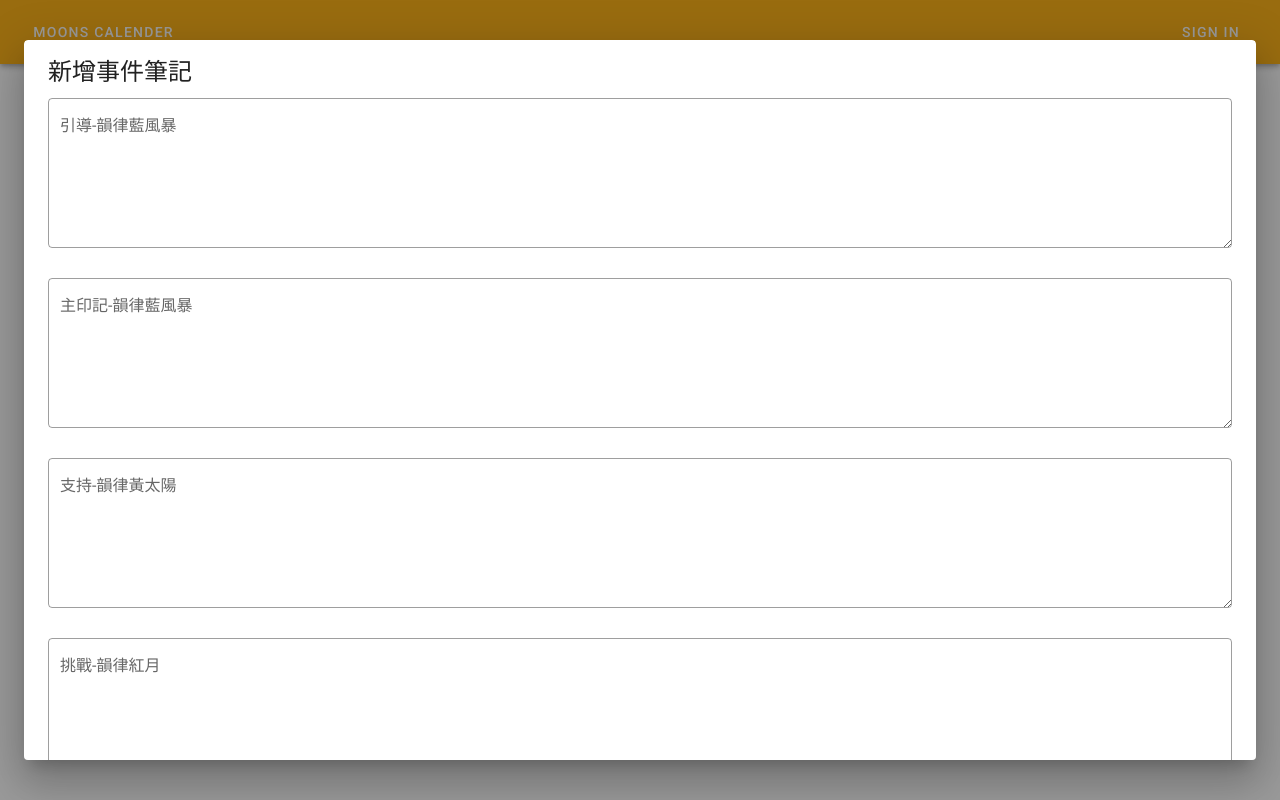
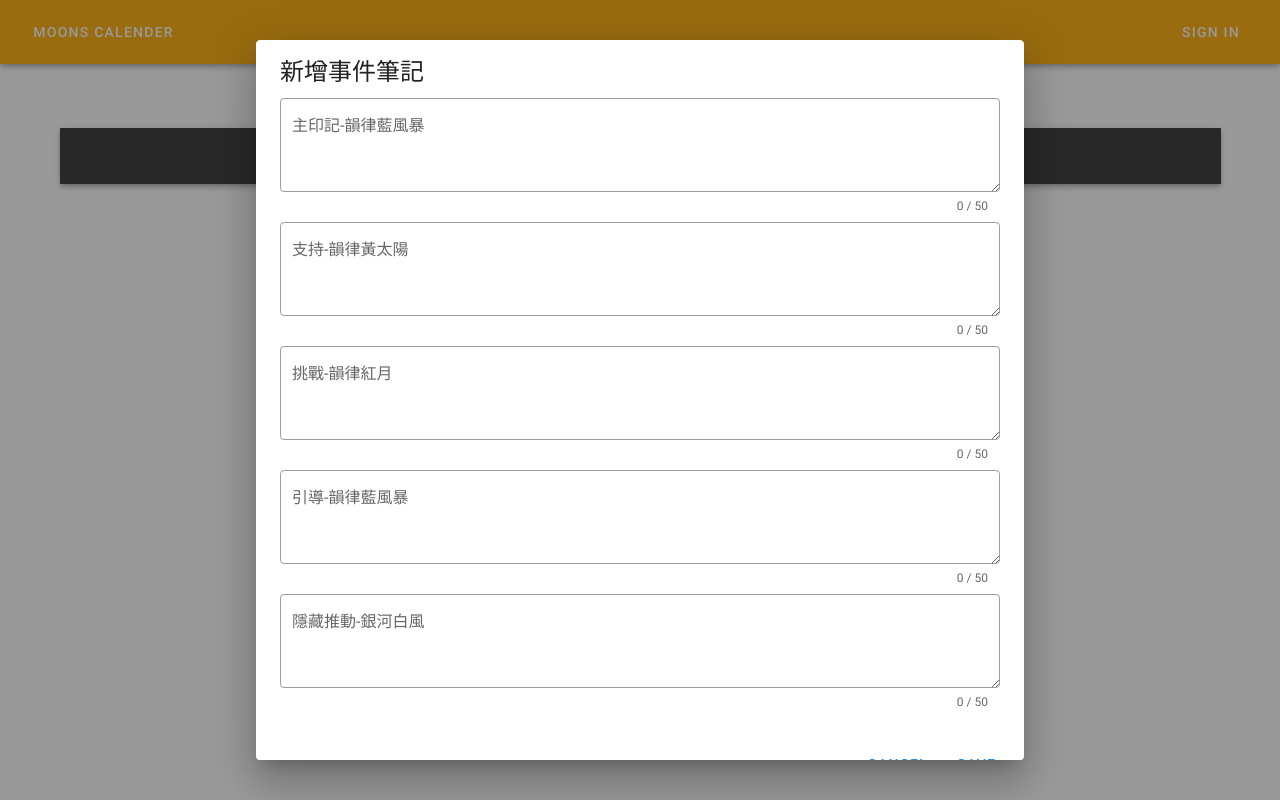
Before and after one commit to faytw/notes-my-daliy-kin, a Vue app: page / in a window 1280 px wide. Both pictures are taken after a click on the button "筆記". Built offline with nearby package versions, Linux system fonts and the light colour scheme.

Commit message:
add counter and modify item in note

```diff
--- a/src/components/Today.vue
+++ b/src/components/Today.vue
@@ -11,7 +11,7 @@
           v-model="pageNav"
           dark
         >
-          <v-btn value="notes" @click="noteDialog=true">
+          <v-btn value="notes" @click="handleNotesDialog('open')">
             <span v-t="`nav.notes`"></span>
             <v-icon>mdi-pen-plus</v-icon>
           </v-btn>
@@ -23,7 +23,7 @@
       </v-col>
     </v-row>
     <v-row justify="center">
-      <v-dialog v-model="noteDialog" persistent max-width="100%">
+      <v-dialog v-model="noteDialog" persistent max-width="60%">
         <v-card>
           <v-card-title class="headline">新增事件筆記</v-card-title>
           <v-card-text>
@@ -32,15 +32,18 @@
               :key="column.kin"
               outlined
               :label="column.title"
-              @input="(value) => addNotes(value, column.kin)"
+              rows="3"
+              :hint="column.hint"
+              counter="50"
+              @input="(value) => addNewNotes(value, column.kin)"
             />
           </v-card-text>
           <v-card-actions>
             <v-spacer></v-spacer>
-            <v-btn color="blue darken-1" text @click="noteDialog = false">
+            <v-btn color="blue darken-1" text @click="handleNotesDialog('close')">
               <span>Cancel</span>
             </v-btn>
-            <v-btn color="blue darken-1" text @click="noteDialog = false">
+            <v-btn color="blue darken-1" text @click="handleNotesDialog('close')">
               <span>Save</span>
             </v-btn>
           </v-card-actions>
@@ -53,11 +56,11 @@
         cols="10">
         <div
           class="square"
-          v-for='(item, index) in initData'
+          v-for='(item, index) in displayData'
           :key='index'
           :data-mc='item.position'
-          :data-now='item.now'
           :data-bgColor='item.color'
+          :data-now='item.positionNow'
         >
           <div class="text-center" v-if='item.toneText'>{{ $t(`toneText.${item.toneText}`) }}</div>
           <div class="text-center" v-if='item.iconText'>{{ $t(`iconText.${item.iconText}`) }}</div>
@@ -69,25 +72,31 @@
 </template>
 
 <script>
-import { dateNow, initData } from '../helpers/moonCalender'
+import {
+  dateNow,
+  initData ,
+} from '../helpers/moonCalender'
 
 export default {
   name: 'today',
   data: () => ({
-    dateNow,
-    initData,
+    dateNow: dateNow || {},
+    initData: initData || [],
+    displayData: [],
+    displayTodayFormat: '',
     pageNav: 'notes',
     noteDialog: false,
-    notes: []
+    notes: [],
+    notesColumnsTitle: [],
   }),
-  computed: {
-    displayTodayFormat() {
-      const { year, month, date } = this.dateNow
-      return `${year} / ${month} / ${date}`
-    },
-    notesColumnsTitle() {
-      const { top, middle, right, left, bottom } = this.initData
-      const columns = [ top, middle, right, left, bottom ]
+  mounted() {
+    this.setPositionNowProp()
+    this.setDisplayTodayFormat()
+  },
+  methods: {
+    getNotesColumnsTitle() {
+      const columnOrder = ['middle', 'right', 'left', 'top', 'bottom']
+      const columns = this.initData.slice()
       const columnsTitleText = columns.map(({ iconText, toneText, position, positionText, kin }) => {
         return {
           title: `${this.$t(`positionText.${positionText}`)}-${this.$t(`toneText.${toneText}`)}${this.$t(`iconText.${iconText}`)}`,
@@ -98,19 +107,41 @@ export default {
       this.notes = columns.map(({kin}) => {
         return {kin}
       })
-      return columnsTitleText
-    }
-  },
-  methods: {
-    addNotes(input, kin) {
+      for (let i=0; i<columnOrder.length; i++) {
+        this.notesColumnsTitle[i] = columnsTitleText.filter(({position}) => position === columnOrder[i])[0]
+      }
+    },
+    handleNotesDialog(status = 'open' ) {
+      this.noteDialog = status === 'open'
+      if (this.noteDialog) this.getNotesColumnsTitle()
+    },
+    addNewNotes(input, kin) {
       let notesIndex = 0
       this.notes.forEach((note, index) => {
         if(note.kin === kin) notesIndex = index
       })
       this.notes[notesIndex] = {
         ...this.notes[notesIndex],
-        input,
+        note: {
+          value: input,
+          date: new Date().toUTCString()//UTC(+0)
+        }
       }
+    },
+    setDisplayTodayFormat() {
+      const { year, month, date } = this.dateNow
+      this.displayTodayFormat =  `${year}-${month < 10 ? '0' + month : month}-${date}`
+    },
+    setPositionNowProp(){
+      const { hours } = this.dateNow
+      const temp = this.initData.slice()
+      this.displayData = temp.map((data) => {
+        data = {
+          ...data,
+          positionNow : data.position === 'middle' ? false : data.positionTimeZone.includes(Number(hours))
+        }
+        return data
+      })
     }
   }
 }
@@ -154,8 +185,8 @@ export default {
   .square[data-bgColor='white'] {
     background-color: #fbfafa;
   }
-  .square[data-now] {
-    box-shadow: 3px 3px 8px #a5a8a8;
+  .square[data-now='true'] {
+    box-shadow: 3px 3px 8px #3c4444;
   }
   .display-time {
     font-size: 0.375em;
--- a/src/helpers/moonCalender/config.js
+++ b/src/helpers/moonCalender/config.js
@@ -18,7 +18,7 @@ export const iconColorTable = {
   'yellow': [0, 4, 8, 12, 16],
 }
 
-const timeZones = {
+export const timeZones = {
   'right': [0, 1, 2, 3, 4, 5],
   'top': [6, 7, 8, 9, 10, 11],
   'left': [12, 13, 14, 15, 16, 17],
@@ -82,5 +82,6 @@ export default {
   guideIconGroups,
   iconColorTable,
   monthTable,
-  yearTable
+  yearTable,
+  timeZones,
 }
--- a/src/helpers/moonCalender/index.js
+++ b/src/helpers/moonCalender/index.js
@@ -5,7 +5,8 @@ import {
   monthTable,
   yearTable,
   guideIconGroups,
-  positionTextTable
+  positionTextTable,
+  timeZones,
 } from './config'
 
 const setGuideIcon = (iconGroups, icon, tone) => {
@@ -168,12 +169,14 @@ const setInitData = () => {
         tone: iKey === 'bottom' ? 14 - mainTone : mainTone,
         toneText: tones[iKey],
         position: [iKey][0],
-        positionText: positionTextTable[[iKey][0]]
+        positionText: positionTextTable[[iKey][0]],
+        positionTimeZone: timeZones[[iKey][0]]
       }
     }
     data = icons
   })
-  return data
+  const  { bottom, top, left, right, middle } = data
+  return [ top, left, middle, right, bottom ]
 }
 
 export const dateNow = setDateNow()
```
